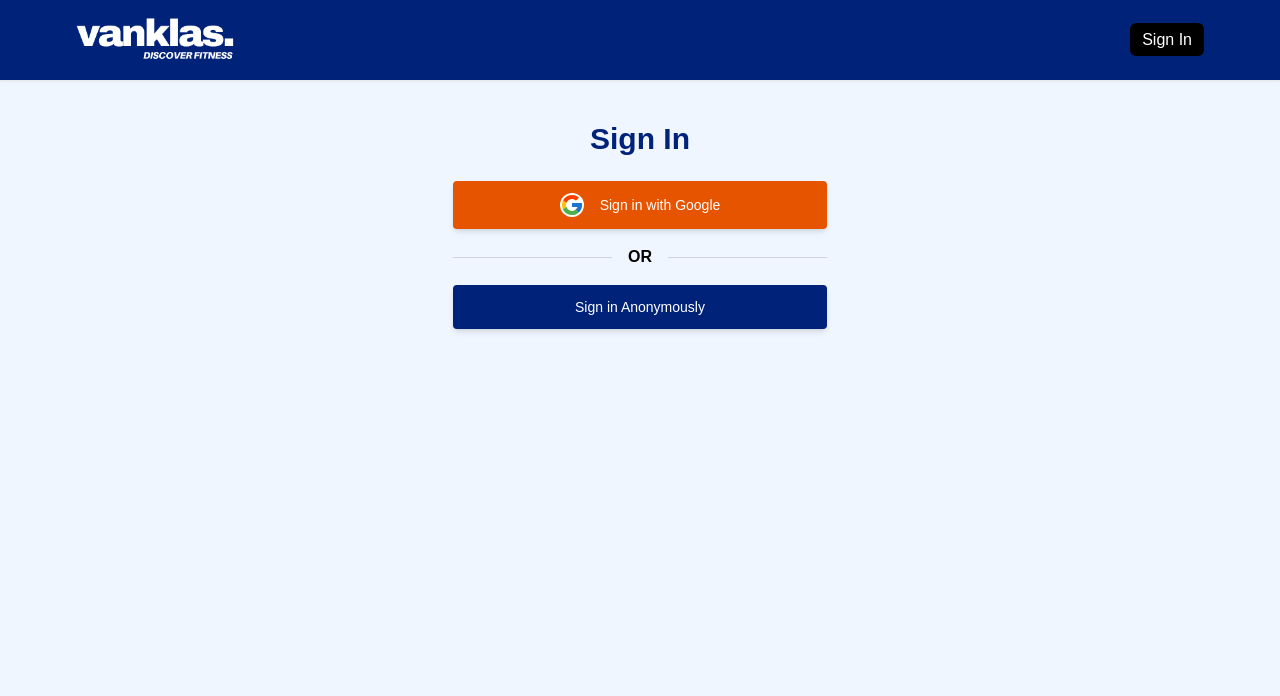
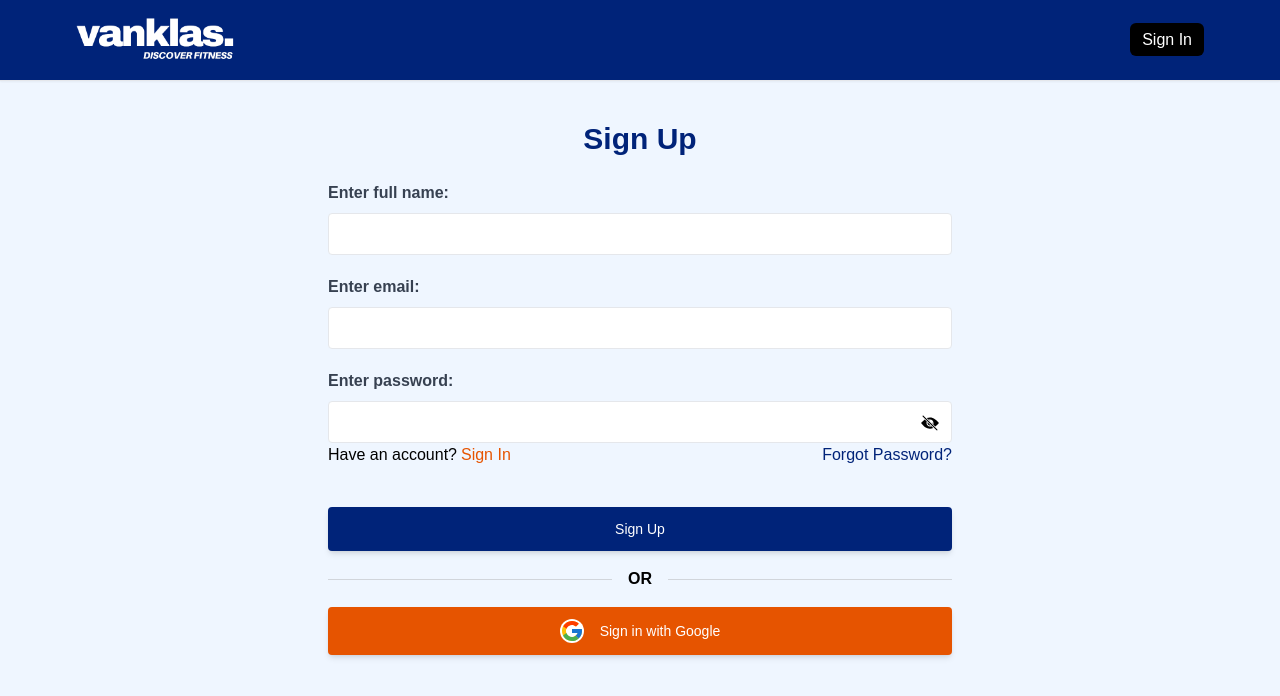
Before and after one commit to akarlovskaya/react-next13-firebase, a Next.js app: page /sign-up in a window 1280 px wide. Shown: the top 696 px of the page. Built offline with nearby package versions, Linux system fonts and the light colour scheme; no server answers.

Commit message:
Sign Up Page - add functionality

```diff
--- a/app/sign-up/page.js
+++ b/app/sign-up/page.js
@@ -1,35 +1,68 @@
 'use client';
 import { useEffect, useState, useCallback, useContext } from 'react';
-import { auth, firestore, googleAuthProvider } from '../lib/firebase';
-import { signInWithPopup, signInAnonymously, signOut } from 'firebase/auth';
-import { doc, writeBatch, getDoc, getFirestore } from 'firebase/firestore';
+import { auth, googleAuthProvider } from '../lib/firebase';
+import { signInWithPopup, createUserWithEmailAndPassword, updateProfile } from 'firebase/auth';
+import { doc, writeBatch, getDoc, setDoc, getFirestore, serverTimestamp } from 'firebase/firestore';
 import { UserContext } from "../Provider";
+import { useForm  } from 'react-hook-form';
 import { FcGoogle } from "react-icons/fc";
+import { IoIosEye, IoIosEyeOff } from "react-icons/io";
+import Link from 'next/link';
+import { useRouter } from "next/navigation";
 import toast from 'react-hot-toast';
 import debounce from 'lodash.debounce';
-import SignOutButton from '../components/SignOutButton';
-import { useRouter } from "next/navigation";
 
 const SignUpPage = () => {
   const { user, username } = useContext(UserContext);
+  console.log('user from user context', user);
 
-  // 1. user signed out <SignInButton />
+  // 1. user signed out <SignUpForm />
   // 2. user signed in, but missing username <UsernameForm />
-  // 3. user signed in, has username <SignOutButton />
-  // <SignOutButton style={`white hover:text-purple text-navy font-bold py-2 px-4 rounded-full w-full border-2 focus:outline-none focus:shadow-outline`}/>
   return (
     <main>
       { user ?
         !username ? <UsernameForm /> : null
-        : <SignInButton />
+        : <SignUpForm />
       }
     </main>
   );
 }
 
-// Sign in with Google button
-function SignInButton() {
+function SignUpForm() {
   const router = useRouter();
+  const [ showPassword, setShowPassword ] = useState(false);
+  const { register, handleSubmit, formState: {errors} } = useForm();
+
+  const onSubmit = async (data) => {
+    const { fullName, contactEmail, password } = data;
+
+    try {
+      // Create a user with email and password
+      const userCredential = await createUserWithEmailAndPassword(auth, contactEmail, password);
+      console.log('userCredential', userCredential);
+
+      // Update the user profile with displayName
+      const user = userCredential.user; // The current user is in userCredential.user
+      updateProfile(user, {
+          displayName: fullName
+      });
+
+      // Prepare data for Firestore
+      const forDataCopy = {
+        displayName: fullName,
+        email: contactEmail,
+        createdAt: serverTimestamp()
+      };
+
+      // Save the user details to Firestore (without password)
+      await setDoc(doc(getFirestore(), "users", user.uid), forDataCopy);
+      toast.success('Sign up was successful!');
+
+    } catch (error) {
+      console.error("Error during registration:", error);
+      toast.error("Something went wrong with user registration.");
+    }
+  }
 
   const signInWithGoogle = async () => {
     try {
@@ -49,9 +82,73 @@ function SignInButton() {
   return (
     <section className="bg-blue-50 px-4 py-10 h-screen">
       <div className="container-xl lg:container m-auto">
-        <h1 className="text-3xl font-bold text-navy mb-6 text-center">Sign In</h1>
+        <h1 className="text-3xl font-bold text-navy mb-6 text-center">Sign Up</h1>
 
-        <div className="w-full md:w-[67%] lg:w-[30%] m-auto">
+        <form
+          onSubmit={handleSubmit(onSubmit)}
+          className="w-full md:w-[67%] lg:w-[50%] m-auto">
+            <label htmlFor="fullName" className='block text-gray-700 font-bold mb-2'>Enter full name:</label>
+            <input
+              type="text"
+              id="fullName"
+              name="fullName"
+              className="border rounded w-full py-2 px-3 mb-5"
+              {...register("fullName", {required: true})}
+            />
+            {errors.fullName && <span>This field is required</span>}
+
+            <label htmlFor="contactEmail" className='block text-gray-700 font-bold mb-2'>Enter email:</label>
+            <input
+                type="contactEmail"
+                id="contactEmail"
+                name="contactEmail"
+                className="border rounded w-full py-2 px-3 mb-5"
+                {...register("contactEmail", {required: true})}
+                />
+            {errors.contactEmail && <span>This field is required</span>}
+
+            <div className='relative'>
+            <label htmlFor="password" className='block text-gray-700 font-bold mb-2'>Enter password:</label>
+            <input
+                type={ showPassword ? "text" : "password" }
+                id="password"
+                name="password"
+                className="border rounded w-full py-2 px-3"
+                {...register("password", {register: true})}
+                />
+                {errors.password && <span>This field is required</span>}
+            { showPassword
+                ? <IoIosEye
+                    className='absolute right-3 top-11 text-xl cursor-pointer'
+                    onClick={() => setShowPassword((prevState) => !prevState)}
+                />
+                : <IoIosEyeOff
+                    className='absolute right-3 top-11 text-xl cursor-pointer'
+                    onClick={() => setShowPassword((prevState) => !prevState)}
+                />
+              }
+
+            </div>
+            <div className='flex justify-between text-sm sm:text-base mb-10'>
+                <p>Have an account?
+                    <Link href="/" className='text-orange-dark hover:text-orange-light ml-1'>Sign In</Link>
+                </p>
+                <p>
+                    <Link href="/" className='text-navy hover:text-indigo-600'>Forgot Password?</Link>
+                </p>
+            </div>
+              <button
+                type='submit'
+                className='w-full bg-navy text-white px-7 py-3 text-sm font-medium rounded shadow-md hover:bg-navy-light'
+                >
+                    Sign Up
+              </button>
+              <div className='flex items-center my-4
+                              before:border-t before:flex-1 before:border-gray-300
+                              after:border-t after:flex-1 after:border-gray-300'>
+                <p className='text-center font-semibold mx-4'>OR</p>
+              </div>
+              {/* Sign Up with Google */}
               <button
                 type='button'
                 className='flex items-center justify-center w-full bg-orange-dark text-white px-7 py-3 text-sm font-medium
@@ -59,19 +156,7 @@ function SignInButton() {
                 onClick={signInWithGoogle}>
                   <FcGoogle className='mr-4 text-2xl bg-white rounded-full'/>  Sign in with Google
               </button>
-
-        <div className='flex items-center my-4
-                        before:border-t before:flex-1 before:border-gray-300
-                        after:border-t after:flex-1 after:border-gray-300'>
-          <p className='text-center font-semibold mx-4'>OR</p>
-        </div>
-
-        <button
-          className='w-full bg-navy text-white px-7 py-3 text-sm font-medium rounded shadow-md hover:bg-navy-light'
-          onClick={() => signInAnonymously(auth)}>
-          Sign in Anonymously
-        </button>
-        </div>
+        </form>
       </div>
     </section>
 
@@ -85,6 +170,7 @@ function UsernameForm() {
   const [loading, setLoading] = useState(false);
 
   const { user, username } = useContext(UserContext);
+  const router = useRouter();
 
   const onSubmit = async (e) => {
     e.preventDefault();
@@ -100,12 +186,13 @@ function UsernameForm() {
       batch.set(usernameDoc, { uid: user.uid });
 
       await batch.commit();
+      console.log('Batch commit successful. Redirecting...');
+      // Redirect to Profile Page
+      router.push(`/${formValue}`);
 
     } catch (error) {
-      console.log('Error commit usename to Firestore', error)
+      console.log('Error commit username to Firestore', error)
     }
-
-
   };
 
   const onChange = (e) => {
@@ -126,8 +213,6 @@ function UsernameForm() {
       setIsValid(false);
     }
   };
-
-  //
 
   useEffect(() => {
     checkUsername(formValue);
```
Lines whose indentation alone changed are shown as unchanged.
